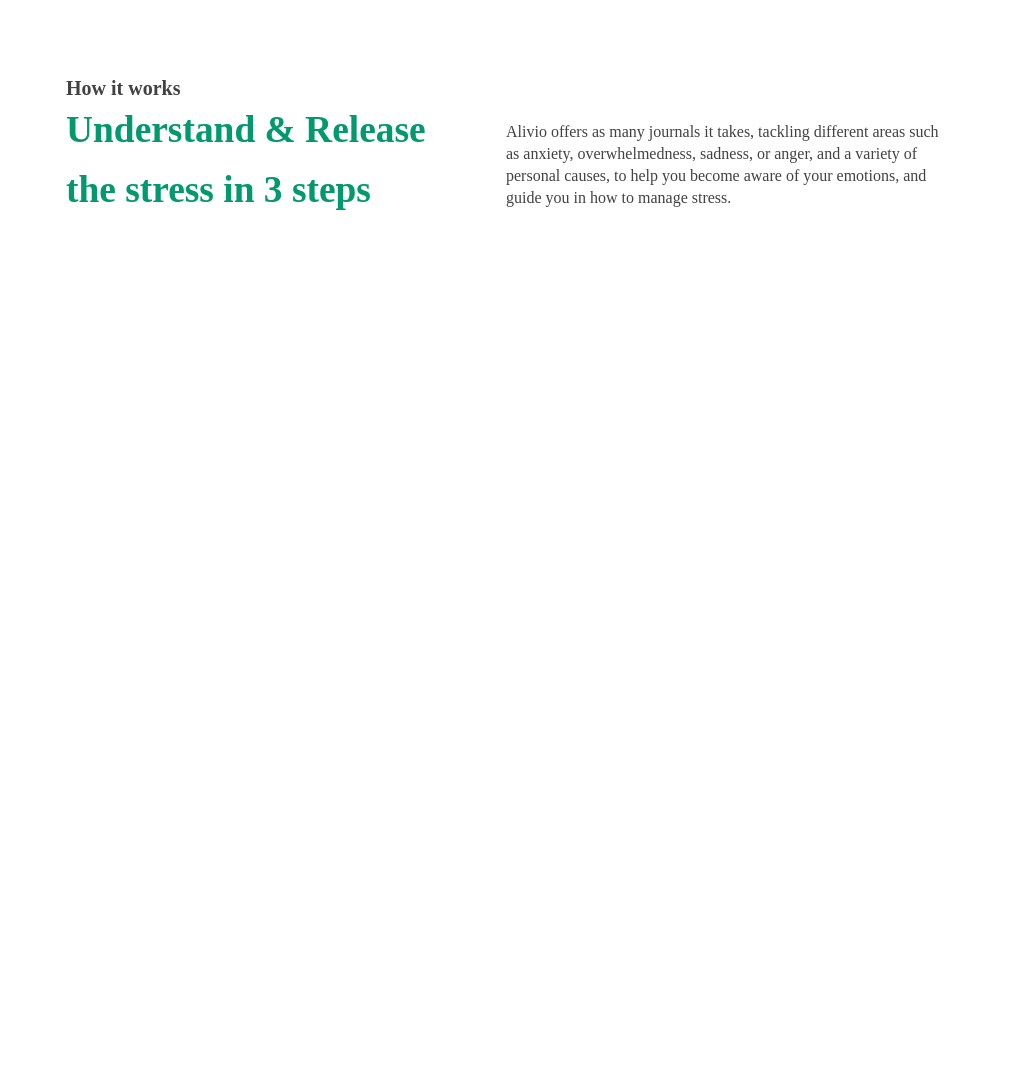
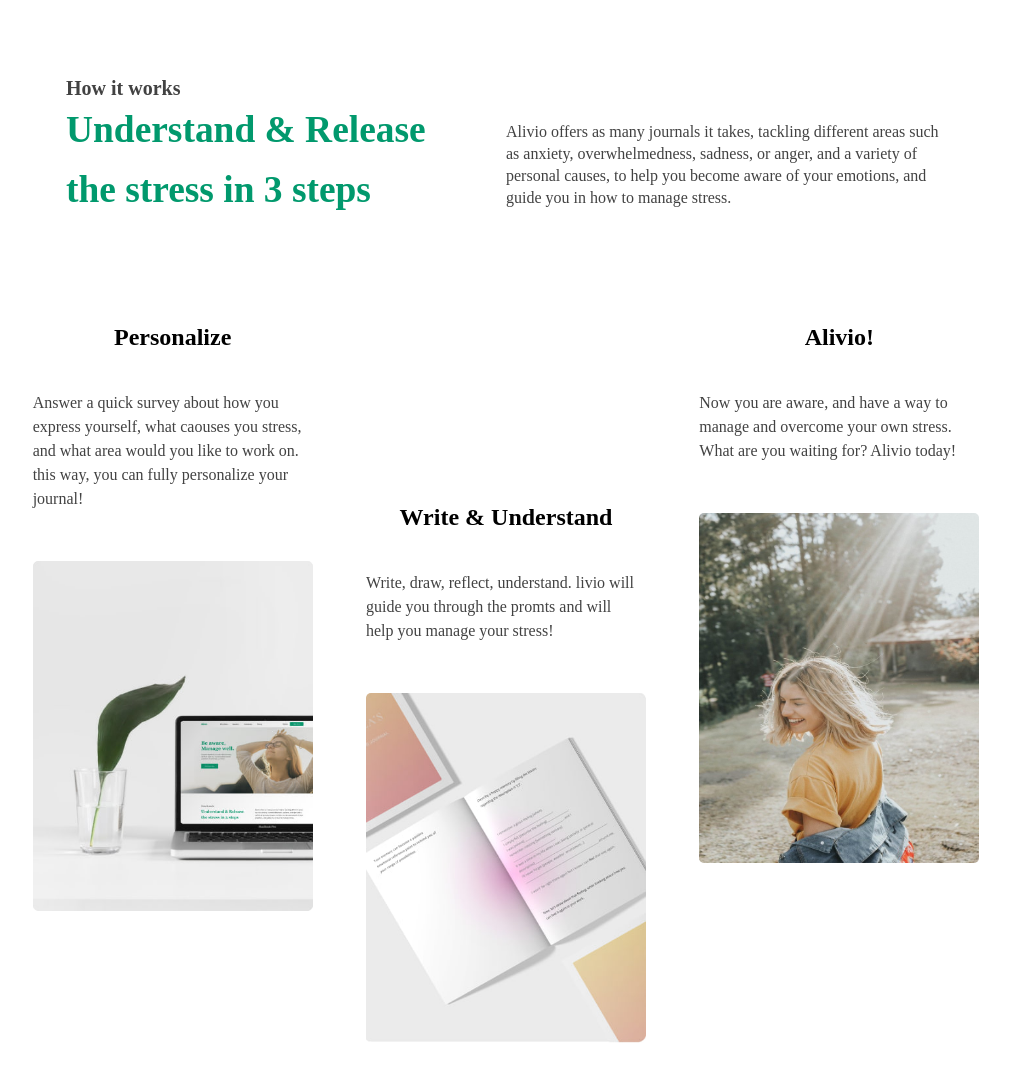
Before and after one commit to NuriddinIsacov/Alivio-landing-page, a plain HTML site: page index.html in a window 1280 px wide. Shown: the part 640-1722 px from the top of the page, without its empty margins (134-1144 px from the left). Before the commit the page ends 940 px from the top, so only its background shows below. Drawn offline with Linux system fonts and the light colour scheme.

Commit message:
Completed solutions section design

```diff
--- a/index.html
+++ b/index.html
@@ -65,7 +65,49 @@
         </div>
       </div>
     </div>
-    <div class="solutions-section"></div>
+    <div class="solutions-section">
+      <div class="solutions-cards">
+        <div class="solutions-card">
+          <h3 class="solutions-card__title">personalize</h3>
+          <p class="solutions-card__description">
+            Answer a quick survey about how you express yourself, what caouses
+            you stress, and what area would you like to work on. this way, you
+            can fully personalize your journal!
+          </p>
+          <img
+            class="solutions-card__image"
+            src="./Images/solutions-image-1.jpg"
+            alt="solution 1"
+          />
+        </div>
+
+        <div class="solutions-card middle-card">
+          <h3 class="solutions-card__title">write & understand</h3>
+          <p class="solutions-card__description">
+            Write, draw, reflect, understand. livio will guide you through the
+            promts and will help you manage your stress!
+          </p>
+          <img
+            class="solutions-card__image"
+            src="./Images/solutions-image-2.jpg"
+            alt="solution 2"
+          />
+        </div>
+
+        <div class="solutions-card">
+          <h3 class="solutions-card__title">alivio!</h3>
+          <p class="solutions-card__description">
+            Now you are aware, and have a way to manage and overcome your own
+            stress. What are you waiting for? Alivio today!
+          </p>
+          <img
+            class="solutions-card__image"
+            src="./Images/solutions-image-3.jpg"
+            alt="solution 3"
+          />
+        </div>
+      </div>
+    </div>
     <div class="customers-section"></div>
     <div class="products-section"></div>
     <footer class="footer-section"></footer>
--- a/style.css
+++ b/style.css
@@ -159,3 +159,42 @@ body {
   padding-top: 5px;
   line-height: 22px;
 }
+
+/*Solutions section*/
+.solutions-section{
+    margin: 50px 140px;
+}
+
+.solutions-cards{
+    display: flex;
+    justify-content: space-around;
+}
+
+.solutions-card{
+    display: flex;
+    flex-direction: column;
+    width: 28%;
+}
+
+.solutions-card img{
+    height: 350px;
+    border-radius: 5px;
+}
+
+.middle-card{
+    margin-top: 180px;
+}
+
+.solutions-card__title{
+    font-size: 24px;
+    text-transform: capitalize;
+    text-align: center;
+}
+
+.solutions-card__description{
+    font-size: 16px;
+    line-height: 24px;
+    color: #424242;
+    margin-bottom: 50px;
+    padding-right: 8px;
+}
```
Also changed, not shown: Images/solutions-image-1.jpg (added), Images/solutions-image-2.jpg (added), Images/solutions-image-3.jpg (added).
